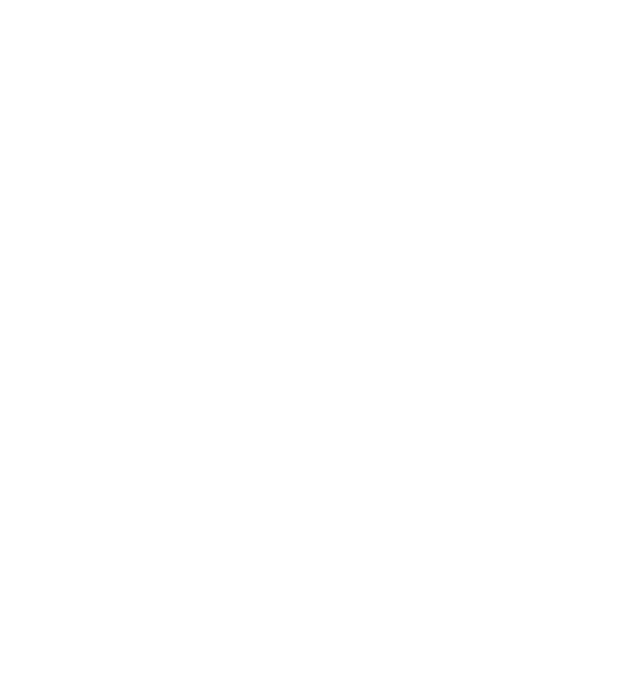
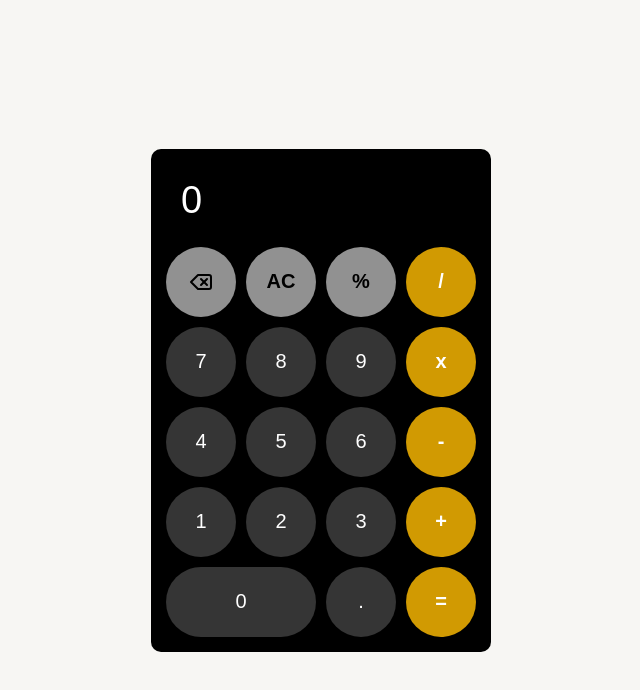
Before and after one commit to ayaamazloum/Multi-App, a React (Create React App) app: page /calculator in a window 1280 px wide. Before the commit this address had no page. Shown: the top 690 px of the page, without its empty margins (319-959 px from the left). Built offline with nearby package versions, Linux system fonts and the light colour scheme.

Commit message:
Added the frontend of calculator app

```diff
--- a/src/App.jsx
+++ b/src/App.jsx
@@ -5,18 +5,16 @@
 import Weather from "./pages/Weather";
 import Home from "./pages/Home";
 import { BrowserRouter, Routes, Route } from "react-router-dom";
+import Calculator from "./pages/Calculator";
 
 const App = () => {
   return (
     <div className="app column">
-      <header className="app-header flex row center">
-        <svg xmlns="http://www.w3.org/2000/svg" width="30" height="30" viewBox="0 0 24 24" fill="none" stroke="#fff" strokeWidth="2" strokeLinecap="round" strokeLinejoin="round" className="lucide lucide-cloud"><path d="M17.5 19H9a7 7 0 1 1 6.71-9h1.79a4.5 4.5 0 1 1 0 9Z" /></svg>
-        <h1 className="white-text">weathery</h1>
-      </header>
       <BrowserRouter>
         <Routes>
           <Route path="/" element={<Home />}></Route>
           <Route path="/weather" element={<Weather />}></Route>
+          <Route path="/calculator" element={<Calculator />}></Route>
         </Routes>
       </BrowserRouter>
     </div>
--- /dev/null
+++ b/src/pages/Calculator/index.jsx
@@ -0,0 +1,46 @@
+import './style.css';
+
+import { useState } from 'react';
+
+const Calculator = () => {
+    return (
+        <div className='calculator-page full-width full-height flex center'>
+            <div className='calc-box rounded flex column'>
+                <input className='exp-input white-text' type='text' value={0} />
+                <div className='buttons-container flex column'>
+                    <div className="buttons-row flex row">
+                        <button className='btn flex center grey-bg bold'><svg className='delete-icon' height={24} width={24} xmlns="http://www.w3.org/2000/svg"viewBox="0 0 24 24" fill="none" stroke="currentColor" strokeWidth="2" strokeLinecap="round" strokeLinejoin="round" class="lucide lucide-delete"><path d="M20 5H9l-7 7 7 7h11a2 2 0 0 0 2-2V7a2 2 0 0 0-2-2Z"/><line x1="18" x2="12" y1="9" y2="15"/><line x1="12" x2="18" y1="9" y2="15"/></svg></button>
+                        <button className='btn flex center grey-bg bold'>AC</button>
+                        <button className='btn flex center grey-bg bold'>%</button>
+                        <button className='btn flex center yellow-bg bold white-text'>/</button>
+                    </div>
+                    <div className="buttons-row flex row">
+                        <button className='btn flex center dark-bg white-text'>7</button>
+                        <button className='btn flex center dark-bg white-text'>8</button>
+                        <button className='btn flex center dark-bg white-text'>9</button>
+                        <button className='btn flex center yellow-bg bold white-text'>x</button>
+                    </div>
+                    <div className="buttons-row flex row">
+                        <button className='btn flex center dark-bg white-text'>4</button>
+                        <button className='btn flex center dark-bg white-text'>5</button>
+                        <button className='btn flex center dark-bg white-text'>6</button>
+                        <button className='btn flex center yellow-bg bold white-text'>-</button>
+                    </div>
+                    <div className="buttons-row flex row">
+                        <button className='btn flex center dark-bg white-text'>1</button>
+                        <button className='btn flex center dark-bg white-text'>2</button>
+                        <button className='btn flex center dark-bg white-text'>3</button>
+                        <button className='btn flex center yellow-bg bold white-text'>+</button>
+                    </div>
+                    <div className="buttons-row last-row flex row">
+                        <button className='btn zero-btn flex center dark-bg white-text'>0</button>
+                        <button className='btn flex center dark-bg white-text'>.</button>
+                        <button className='btn flex center yellow-bg bold white-text'>=</button>
+                    </div>
+                </div>
+            </div>
+        </div>
+    );
+};
+
+export default Calculator;
--- /dev/null
+++ b/src/pages/Calculator/style.css
@@ -0,0 +1,57 @@
+.calculator-page {
+  background-color: #f7f6f3;
+}
+
+.calc-box {
+  background-color: #000000;
+  width: 340px;
+  padding: 15px;
+  gap: 10px;
+}
+
+.buttons-container {
+  gap: 10px;
+}
+
+.exp-input {
+  background-color: transparent;
+  font-size: 38px;
+  padding: 15px;
+}
+
+.exp-input:focus {
+  outline: none;
+}
+
+.buttons-row {
+  justify-content: space-between;
+}
+
+.btn {
+  width: 70px;
+  height: 70px;
+  border-radius: 50%;
+  padding: 10px;
+  font-size: 20px;
+}
+
+.last-row {
+  gap: 10px;
+}
+
+.zero-btn {
+  flex-grow: 1;
+  border-radius: 40px;
+}
+
+.grey-bg {
+  background-color: #919191;
+}
+
+.dark-bg {
+  background-color: #353535;
+}
+
+.yellow-bg {
+  background-color: #d19a02;
+}
--- a/src/pages/Home/index.jsx
+++ b/src/pages/Home/index.jsx
@@ -8,8 +8,8 @@
     return (
         <div className="home-page full-height full-width flex row center">
             <button className="navigate-btn bold rounded" onClick={()=>navigate("/weather")}>Weather App</button>
-            <button className="navigate-btn bold rounded" onClick={()=>navigate("/weather")}>Calculator App</button>
-            <button className="navigate-btn bold rounded" onClick={()=>navigate("/weather")}>Sticky Notes App</button>
+            <button className="navigate-btn bold rounded" onClick={()=>navigate("/calculator")}>Calculator App</button>
+            <button className="navigate-btn bold rounded" onClick={()=>navigate("/")}>Sticky Notes App</button>
         </div>
     );
 };
--- a/src/pages/Home/style.css
+++ b/src/pages/Home/style.css
@@ -6,4 +6,5 @@
 .navigate-btn {
   padding: 20px;
   border: 4px solid #313a43;
+  cursor: pointer;
 }
--- a/src/pages/Weather/index.jsx
+++ b/src/pages/Weather/index.jsx
@@ -49,6 +49,10 @@
 
     return (
         <div className="weather-page full-height full-width flex center">
+            <header className="app-header flex row center">
+                <svg xmlns="http://www.w3.org/2000/svg" width="30" height="30" viewBox="0 0 24 24" fill="none" stroke="#fff" strokeWidth="2" strokeLinecap="round" strokeLinejoin="round" className="lucide lucide-cloud"><path d="M17.5 19H9a7 7 0 1 1 6.71-9h1.79a4.5 4.5 0 1 1 0 9Z" /></svg>
+                <h1 className="white-text">weathery</h1>
+            </header>
             <div className="weather-box rounded flex column center">
                 <p className="larger-text bold">{city}</p>
                 <p className="large-text bold">{getDay(currentDay.datetime)}</p>
--- a/src/pages/Weather/style.css
+++ b/src/pages/Weather/style.css
@@ -5,7 +5,7 @@
 }
 
 .weather-box {
-  background-color: #082946;
+  background-color: #082c4cd3;
   color: #fff;
   padding: 20px 30px;
   border: #b4b8bc 4px solid;
```
